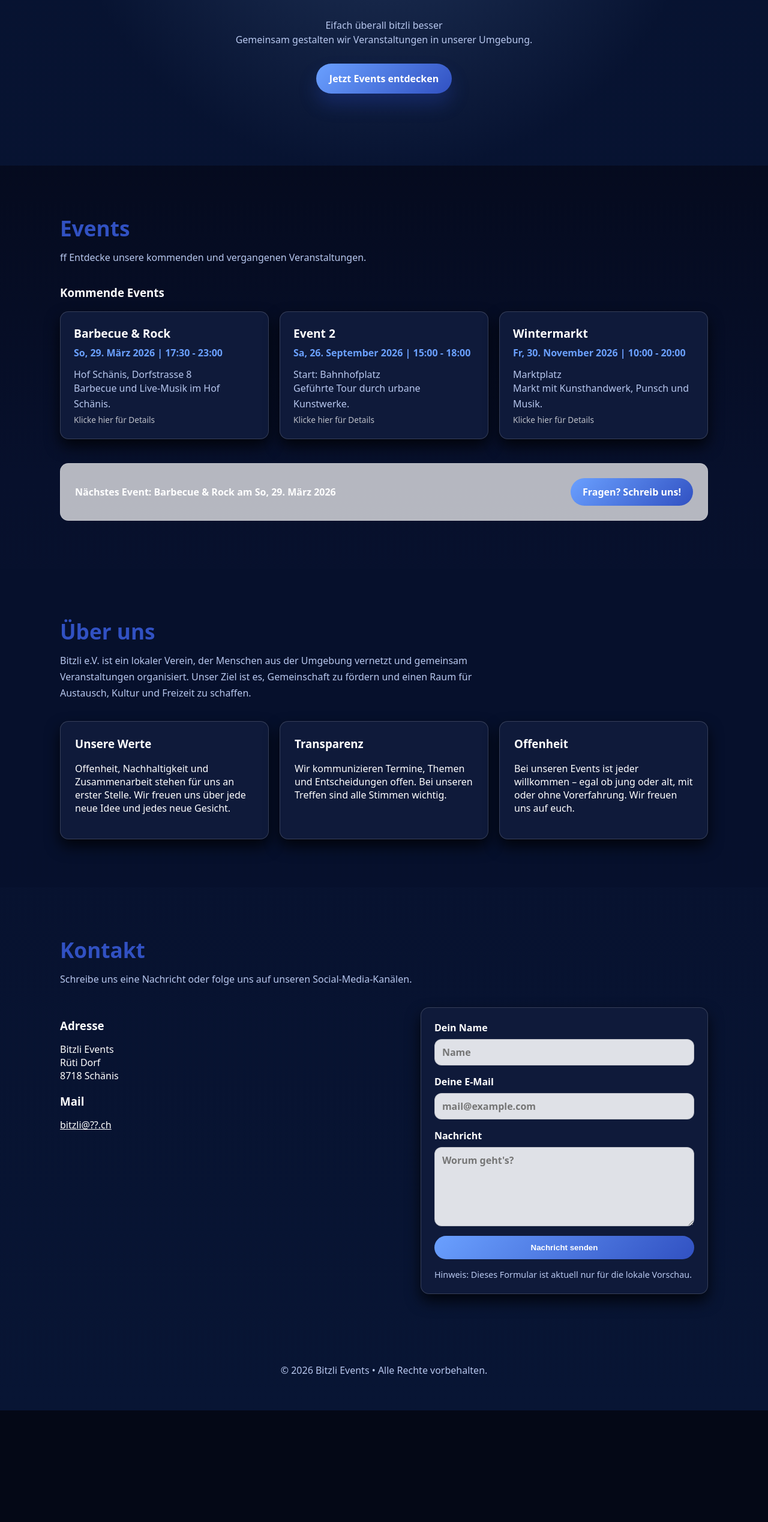
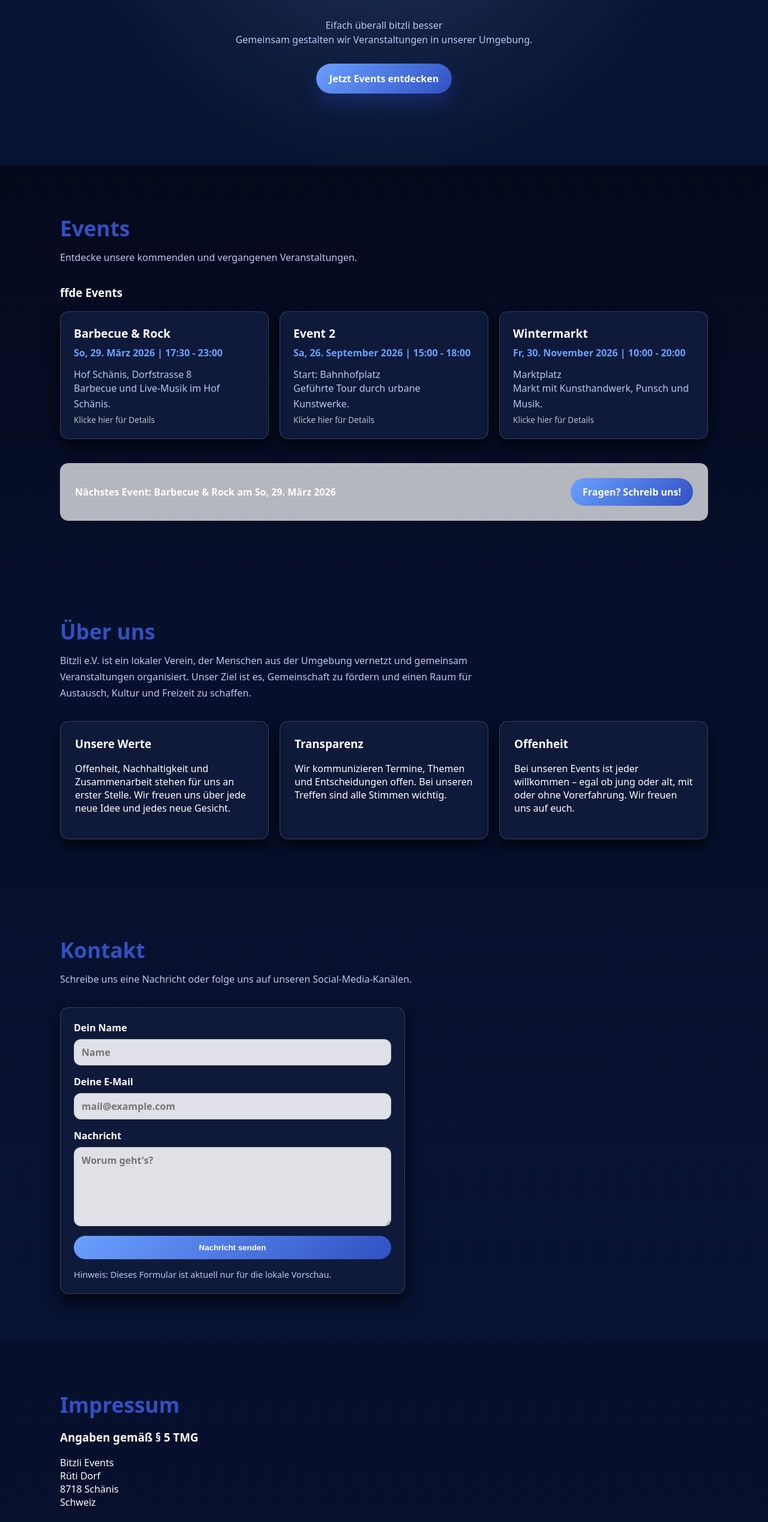
Before and after one commit to Rubinho17/bitzli, a React (Vite) app: page / in a window 1280 px wide. Shown: the part 249-2786 px from the top of the page at 60% size. Before the commit the page ends 2600 px from the top, so only its background shows below. Built offline with nearby package versions, Linux system fonts and the light colour scheme.

Commit message:
impressum

```diff
--- a/src/App.jsx
+++ b/src/App.jsx
@@ -94,12 +94,12 @@ function App() {
           <div className="section__inner">
             <h2 className="section__title">Events</h2>
             <p className="section__lead">
-ff              Entdecke unsere kommenden und vergangenen Veranstaltungen.
+              Entdecke unsere kommenden und vergangenen Veranstaltungen.
             </p>
 
             {upcoming.length > 0 && (
               <>
-                <h3>Kommende Events</h3>
+                <h3>ffde Events</h3>
                 <div className="events">
                   {upcoming.map((event) => (
                     <article key={event.id} className="event-card" onClick={() => openEventDetails(event)} role="button" tabIndex={0} onKeyDown={(e) => { if (e.key === 'Enter' || e.key === ' ') openEventDetails(event); }}>
@@ -212,16 +212,6 @@ ff              Entdecke unsere kommenden und vergangenen Veranstaltungen.
             </p>
 
             <div className="contact">
-              <div className="contact__info">
-                <h3>Adresse</h3>
-                <p>Bitzli Events<br />Rüti Dorf<br />8718 Schänis</p>
-
-                <h3>Mail</h3>
-                <p>
-                  <a href="mailto:kontakt@bitzli.de">bitzli@??.ch</a>
-                </p>
-              </div>
-
               <form className="contact__form" onSubmit={(event) => event.preventDefault()}>
                 <label>
                   Dein Name
@@ -247,11 +237,42 @@ ff              Entdecke unsere kommenden und vergangenen Veranstaltungen.
             </div>
           </div>
         </section>
+
+        <section className="section section--alt" id="impressum">
+          <div className="section__inner">
+            <h2 className="section__title">Impressum</h2>
+            <div className="impressum">
+              <h3>Angaben gemäß § 5 TMG</h3>
+              <p>
+                Bitzli Events<br />
+                Rüti Dorf<br />
+                8718 Schänis<br />
+                Schweiz
+              </p>
+
+              <h3>Kontakt</h3>
+              <p>
+                E-Mail: <a href="mailto:info@bitzlievents.ch">info@bitzlievents.ch</a>
+              </p>
+
+              <h3>Vertretungsberechtigte Person</h3>
+              <p>
+                Vorstand: [Name des Vorstands]
+              </p>
+
+              <h3>Haftungsausschluss</h3>
+              <p>
+                Die Inhalte unserer Seiten wurden mit größter Sorgfalt erstellt. Für die Richtigkeit, Vollständigkeit und Aktualität der Inhalte können wir jedoch keine Gewähr übernehmen.
+              </p>
+            </div>
+          </div>
+        </section>
+
       </main>
 
       <footer className="footer">
         <p>
-          © {new Date().getFullYear()} Bitzli Events &bull; Alle Rechte vorbehalten.
+          © {new Date().getFullYear()} Bitzli Events &bull; Alle Rechte vorbehalten. &bull; <a href="#impressum">Impressum</a>
         </p>
       </footer>
     </div>
```
